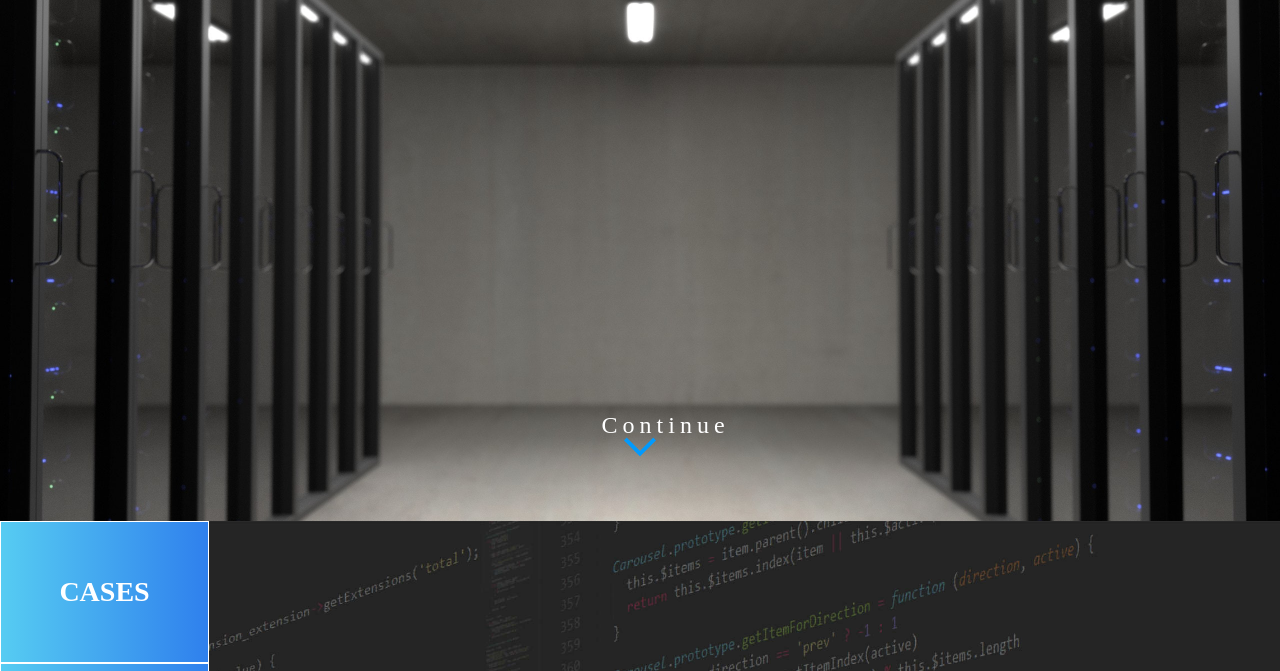
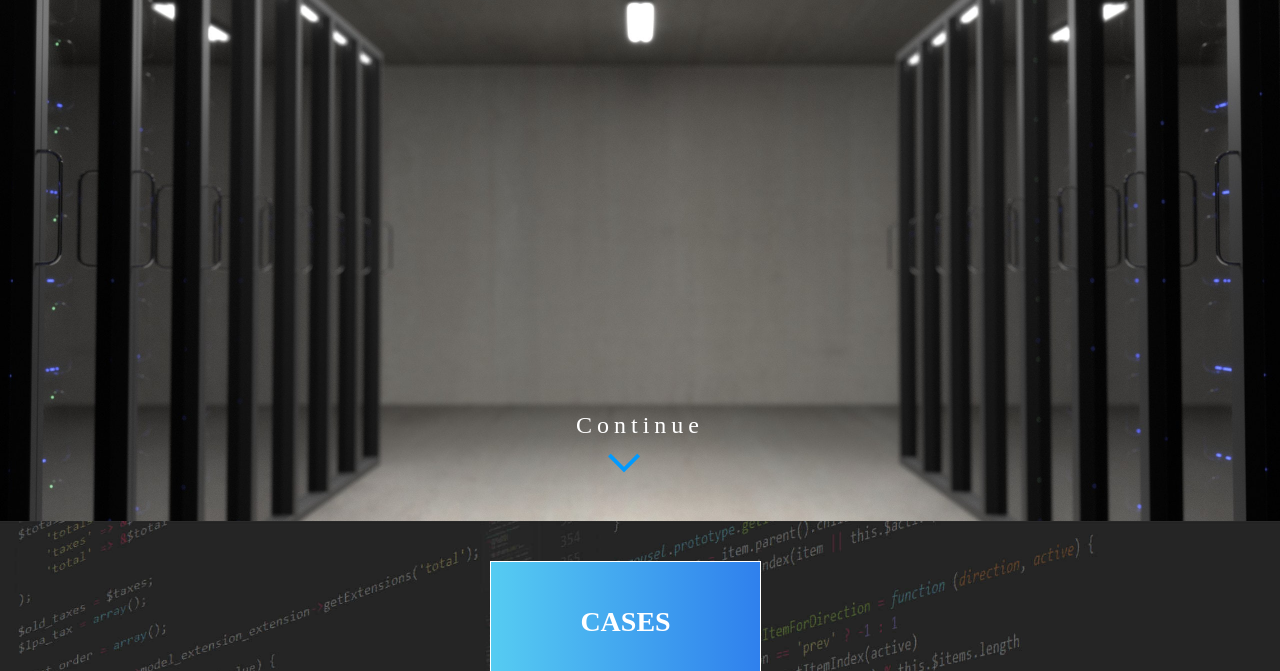
Before and after one commit to Silfverlin/website, a plain HTML site: page index.html in a window 1280 px wide. Shown: the part 281-952 px from the top of the page. Drawn offline with nearby package versions, Linux system fonts and the light colour scheme.

Commit message:
Add files via upload

```diff
--- a/style2.css
+++ b/style2.css
@@ -115,13 +115,14 @@ header  nav ul li a{
 /*--------------------------------INDEX----------------------*/
 
 .index {
+    display:inline-block;
     width:100%;
-    height:calc(100vh - 175) ;
+    min-height:calc(100vh - 175) ;
     background-image:url('Bilder/main.jpg');
     background-repeat: no-repeat;
     background-position: center;
     background-size: cover;
-    display:inline-block;
+
 }
 
 
@@ -147,14 +148,20 @@ header  nav ul li a{
     background-image:url('Bilder/main2.jpg');
 }
 
+.wrapper {
+    margin: 0 auto;
+}
+
 .indexLinks h3{
     font-size: 28px;
     font-weight:bold;
     color: #fff;
     text-align:center;
-    line-height: 100px;                     /*Gör att texten blir centrerad vertikalt, för att boxen är totalt 100pixlar*/
+    width: 100%;
+    line-height: 10vh;                     /*Gör att texten blir centrerad vertikalt, för att boxen är totalt 100pixlar*/
     text-transform: uppercase;
     background-image: linear-gradient(to right, #56ccf2, #2f80ed);
+
 }
 
 .arrow{
@@ -163,7 +170,7 @@ header  nav ul li a{
 
 
 
-@media only screen and (min-width: 500px){
+@media only screen and (min-width: 800px){
 
     .index{
         height: calc(100vh - 100px);
@@ -179,8 +186,9 @@ header  nav ul li a{
         color: #fff;
         letter-spacing: 5px;
         position: absolute;
-        bottom: 10%;
-        left: 47%;
+        bottom: 10vh;
+        left: calc(50vw - 64px);
+        text-align:center;
     }
 
     .arrow p:hover {
@@ -192,8 +200,8 @@ header  nav ul li a{
         animation: move 2s infinite linear;
         align-content: center;
         position: absolute;
-        bottom: 7%;
-        left: 50%;
+        bottom: 5vh;
+        left: calc(50vw - 16px);
     }
 
     @keyframes move {
@@ -243,6 +251,7 @@ header  nav ul li a{
         border: 1px solid white;
         padding: 20px;
         background-image: linear-gradient(to right, #56ccf2, #2f80ed);
+        margin: 5vh 10px;
 
     }
 }
```
